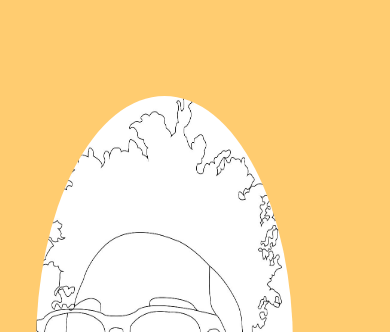
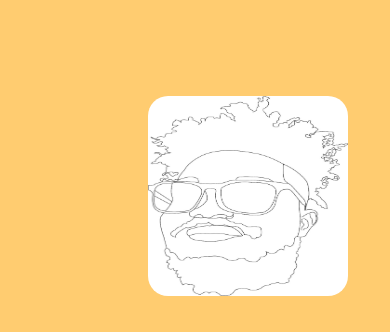
Before and after one commit to salmonthewave/Capstone-Project-Two, a plain HTML site: page index.html in a window 390 px wide. Shown: the top 332 px of the page. Drawn offline with nearby package versions, Linux system fonts and the light colour scheme; files whose address does not match are found by name.

Commit message:
Update stylesheet.css

```diff
--- a/stylesheet.css
+++ b/stylesheet.css
@@ -28,8 +28,12 @@ ul {
 }
 
 @media (max-width: 900px) {
-{ #profile {
-    height: 100px;
-    width: 100px
+    #profile {
+        display: flex;
+        justify-content: center;
+        margin-left: 7rem;
+        height: 200px;
+        width: 200px;
+        border-radius: 10%;
+    }
 }
-}
```
